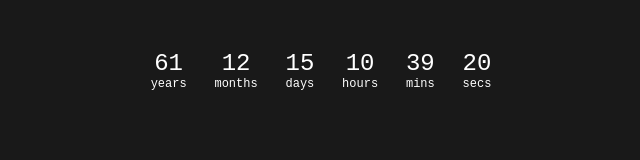
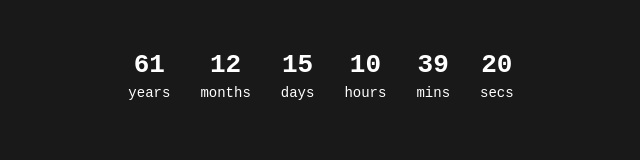
Before and after one commit to Umarkhan42/notion-animations, a plain HTML site: page Lifespan/index.html in a window 1280 px wide. Shown: the whole page, without its empty margins (319-959 px from the left). Drawn offline with Linux system fonts and the light colour scheme.

Commit message:
bold text, remove scrollbar

```diff
--- a/Lifespan/styles.css
+++ b/Lifespan/styles.css
@@ -9,33 +9,62 @@ body {
     /* All text is white */
     font-family: monospace;
     text-align: center;
+    overflow: hidden;
+    /* Prevent scrollbars */
 }
 
 #counter {
+    display: flex;
+    /* Use flexbox for proper alignment */
+    justify-content: center;
+    /* Center align horizontally */
+    align-items: center;
+    /* Align items vertically */
+    flex-wrap: nowrap;
+    /* Prevent items from wrapping */
     margin-top: 50px;
+    gap: 20px;
+    /* Add space between items */
 }
 
 .time {
     display: inline-block;
-    /* Keep elements inline */
-    font-size: 24px;
-    /* Adjust font size */
-    margin: 0 10px;
-    /* Add spacing between elements */
+    /* Keep numbers inline */
+    text-align: center;
+    /* Center-align text */
+    font-size: 26px;
+    /* Slightly larger font size for better visibility */
+    font-weight: bold;
+    /* Make text bold */
     color: white;
     /* Ensure text is white */
+    margin: 0 5px;
+    /* Add horizontal spacing between numbers */
+    background: none;
+    /* Remove any background */
+    border: none;
+    /* Remove any borders */
+    padding: 0;
+    /* Reset padding */
+    box-shadow: none;
+    /* Remove box shadow */
 }
 
-.small {
-    font-size: 12px;
-    font-weight: lighter;
+.time span {
     display: block;
-    /* Keeps the unit label below the number */
-    text-align: center;
+    /* Keep the label below the number */
+    font-size: 14px;
+    /* Slightly larger font size for labels */
+    font-weight: normal;
+    /* Normal weight for labels to contrast with numbers */
+    margin-top: 5px;
+    /* Add space between number and label */
 }
 
 h3 {
     margin-top: 20px;
     color: white;
     /* Make the "Time Left" text white */
+    font-weight: bold;
+    /* Bold for emphasis */
 }
```
